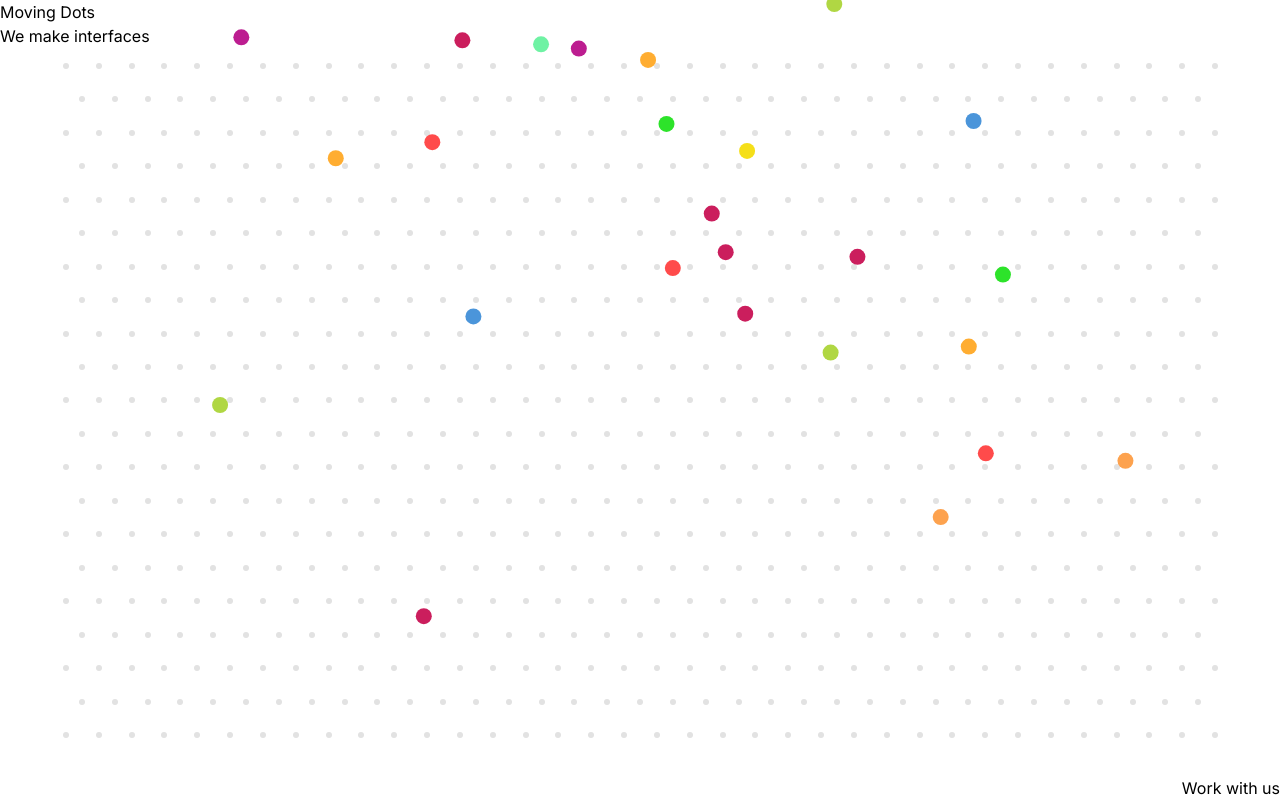
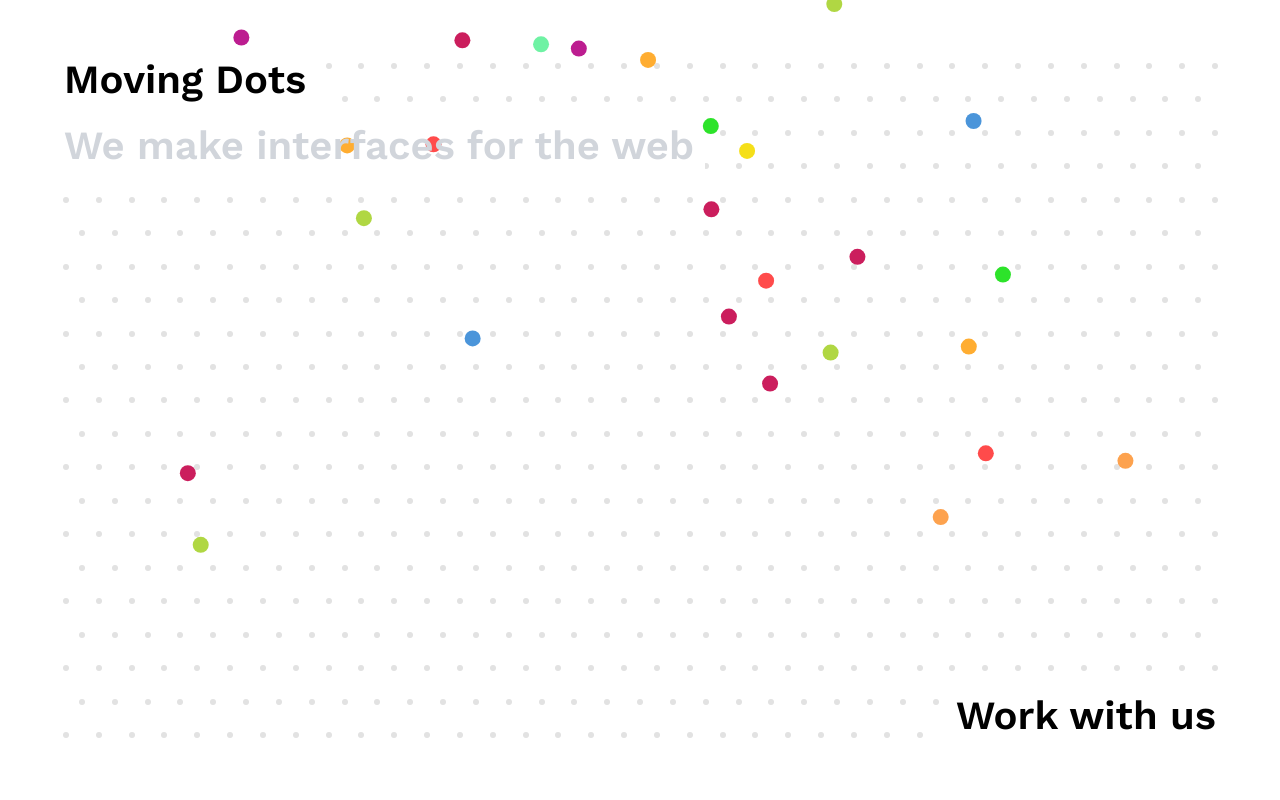
Before and after one commit to moving-dots/website, a Next.js app: page / in a window 1280 px wide. Built offline with nearby package versions, Linux system fonts and the light colour scheme.

Commit message:
Improve texts

```diff
--- a/app/grid/grid.ts
+++ b/app/grid/grid.ts
@@ -10,23 +10,6 @@ export const createGrid = (engine: Matter.Engine) => {
 
   let numDotsX = Math.floor(gridWidth / distance);
   let numDotsY = Math.floor(gridHeight / distance);
-
-  // Create fake grid to test position of the dots
-  // const fakeGrid = Matter.Bodies.rectangle(
-  //   gridWidth / 2 + margin,
-  //   gridHeight / 2 + margin,
-  //   gridWidth,
-  //   gridHeight,
-  //   {
-  //     isStatic: true,
-  //     render: {
-  //       opacity: 0.6,
-  //       fillStyle: "blue",
-  //     },
-  //   }
-  // );
-
-  // Matter.World.add(engine.world, fakeGrid);
 
   // Create background grid of dots
   for (let y = 0; y < numDotsY + 1; y++) {
@@ -53,4 +36,37 @@ export const createGrid = (engine: Matter.Engine) => {
       Matter.World.add(engine.world, dot);
     }
   }
+
+  // Create fake grid to test position of the dots
+  const whiteOverlay1 = Matter.Bodies.rectangle(188, 82, 260, 60, {
+    isSensor: true,
+    isStatic: true,
+    render: {
+      fillStyle: "#fff",
+    },
+  });
+
+  const whiteOverlay2 = Matter.Bodies.rectangle(380, 148, 650, 60, {
+    isSensor: true,
+    isStatic: true,
+    render: {
+      fillStyle: "#fff",
+    },
+  });
+
+  const whiteOverlay3 = Matter.Bodies.rectangle(
+    gridWidth - 64,
+    gridHeight + 46,
+    284,
+    60,
+    {
+      isSensor: true,
+      isStatic: true,
+      render: {
+        fillStyle: "#fff",
+      },
+    }
+  );
+
+  Matter.World.add(engine.world, [whiteOverlay1, whiteOverlay2, whiteOverlay3]);
 };
--- a/app/layout.tsx
+++ b/app/layout.tsx
@@ -1,7 +1,10 @@
 import "./globals.css";
-import { Inter } from "next/font/google";
+import { Work_Sans } from "next/font/google";
 
-const inter = Inter({ subsets: ["latin"] });
+const workSans = Work_Sans({
+  weight: ["400", "500", "600"],
+  subsets: ["latin"],
+});
 
 export const metadata = {
   title: "Moving Dots",
@@ -15,7 +18,7 @@ export default function RootLayout({
 }) {
   return (
     <html lang="en">
-      <body className={inter.className}>{children}</body>
+      <body className={workSans.className}>{children}</body>
     </html>
   );
 }
--- a/app/page.tsx
+++ b/app/page.tsx
@@ -46,17 +46,24 @@ export default function Home() {
 
   return (
     <main className="flex min-h-screen flex-col min-w-full pos relative">
-      <div className="absolute top-0 left-0 bg-white">
-        <h1>Moving Dots</h1>
-        <div>We make interfaces</div>
+      <div className="absolute top-[56px] left-[64px]">
+        <h1 className="font-semibold text-title text-black">Moving Dots</h1>
+      </div>
+
+      <div className="absolute top-[122px] left-[64px] ">
+        <h2 className="font-semibold text-title text-gray-300">
+          We make interfaces for the web
+        </h2>
       </div>
 
       <div ref={boxRef} className="w-full h-full">
         <canvas ref={canvasRef} />
       </div>
 
-      <div className="absolute bottom-0 right-0 bg-white">
-        <a href="mailto">Work with us</a>
+      <div className="absolute bottom-[60px] right-[64px]">
+        <a href="mailto" className="font-semibold text-title text-black">
+          Work with us
+        </a>
       </div>
     </main>
   );
--- a/tailwind.config.js
+++ b/tailwind.config.js
@@ -1,18 +1,16 @@
 /** @type {import('tailwindcss').Config} */
 module.exports = {
   content: [
-    './pages/**/*.{js,ts,jsx,tsx,mdx}',
-    './components/**/*.{js,ts,jsx,tsx,mdx}',
-    './app/**/*.{js,ts,jsx,tsx,mdx}',
+    "./pages/**/*.{js,ts,jsx,tsx,mdx}",
+    "./components/**/*.{js,ts,jsx,tsx,mdx}",
+    "./app/**/*.{js,ts,jsx,tsx,mdx}",
   ],
   theme: {
     extend: {
-      backgroundImage: {
-        'gradient-radial': 'radial-gradient(var(--tw-gradient-stops))',
-        'gradient-conic':
-          'conic-gradient(from 180deg at 50% 50%, var(--tw-gradient-stops))',
+      fontSize: {
+        title: ["2.5rem", "3rem"],
       },
     },
   },
   plugins: [],
-}
+};
```
